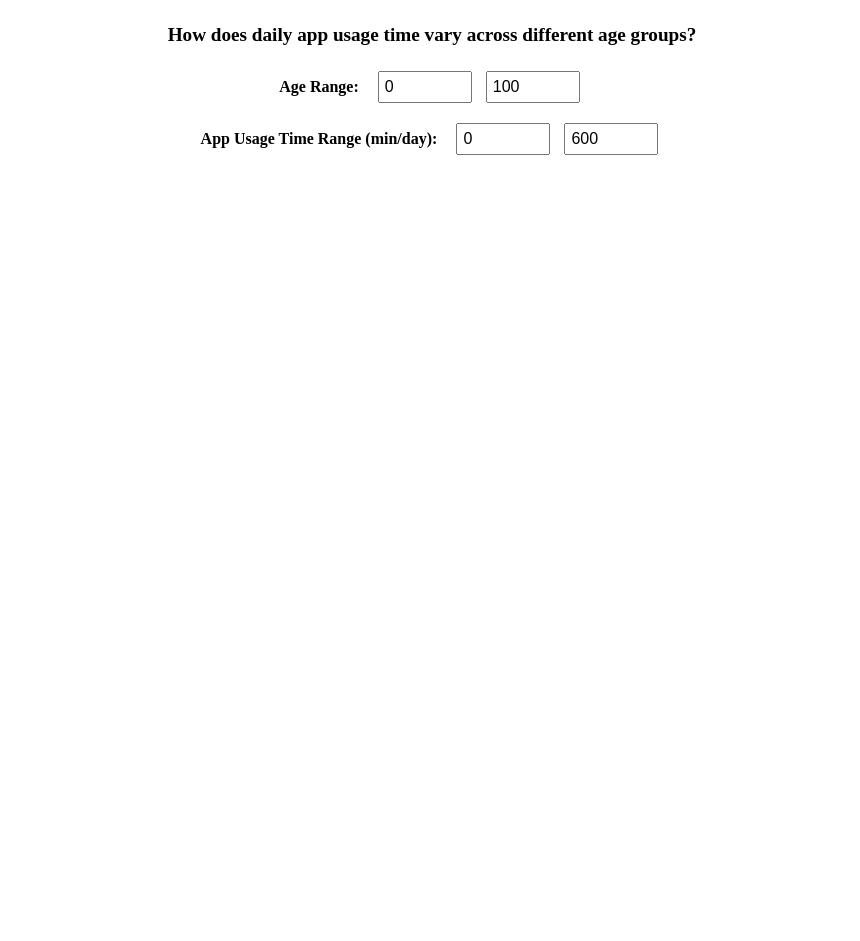
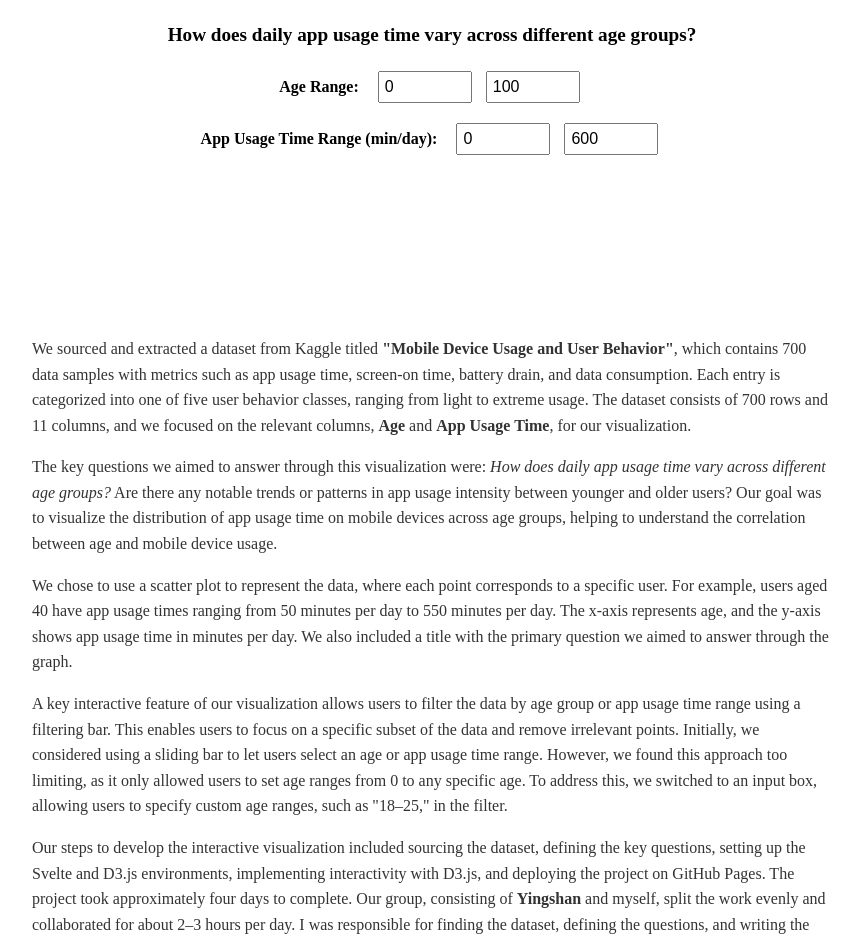
Before and after one commit to yix020/Project3, a SvelteKit app: page / in a window 1280 px wide. Shown: the top 941 px of the page, without its empty margins (208-1068 px from the left). Before the commit the page ends 800 px from the top, so only its background shows below. Built offline with nearby package versions, Linux system fonts and the light colour scheme; no server answers.

Commit message:
Adding descriptions

```diff
--- a/src/routes/+page.svelte
+++ b/src/routes/+page.svelte
@@ -1,7 +1,83 @@
 
 <!-- src/routes/+page.svelte -->
 <script>
-    import UserBehaviorChart from './UserBehaviorChart.svelte';
-  </script>
+  import UserBehaviorChart from './UserBehaviorChart.svelte';
+</script>
 
+<div>
   <UserBehaviorChart />
+</div>
+
+<div class="description">
+  <p>
+      We sourced and extracted a dataset from Kaggle titled
+      <strong>"Mobile Device Usage and User Behavior"</strong>,
+      which contains 700 data samples with metrics such as app usage time,
+      screen-on time, battery drain, and data consumption. Each entry is
+      categorized into one of five user behavior classes, ranging from light
+      to extreme usage. The dataset consists of 700 rows and 11 columns, and
+      we focused on the relevant columns, <strong>Age</strong> and
+      <strong>App Usage Time</strong>, for our visualization.
+  </p>
+
+  <p>
+      The key questions we aimed to answer through this visualization were:
+      <em>How does daily app usage time vary across different age groups?</em>
+      Are there any notable trends or patterns in app usage intensity between
+      younger and older users? Our goal was to visualize the distribution of
+      app usage time on mobile devices across age groups, helping to understand
+      the correlation between age and mobile device usage.
+  </p>
+
+  <p>
+      We chose to use a scatter plot to represent the data, where each point
+      corresponds to a specific user. For example, users aged 40 have app usage
+      times ranging from 50 minutes per day to 550 minutes per day. The x-axis
+      represents age, and the y-axis shows app usage time in minutes per day.
+      We also included a title with the primary question we aimed to answer
+      through the graph.
+  </p>
+
+  <p>
+      A key interactive feature of our visualization allows users to filter the
+      data by age group or app usage time range using a filtering bar. This enables
+      users to focus on a specific subset of the data and remove irrelevant points.
+      Initially, we considered using a sliding bar to let users select an age or
+      app usage time range. However, we found this approach too limiting, as it
+      only allowed users to set age ranges from 0 to any specific age. To address
+      this, we switched to an input box, allowing users to specify custom age ranges,
+      such as "18–25," in the filter.
+  </p>
+
+  <p>
+      Our steps to develop the interactive visualization included sourcing the dataset,
+      defining the key questions, setting up the Svelte and D3.js environments, implementing
+      interactivity with D3.js, and deploying the project on GitHub Pages. The project took
+      approximately four days to complete. Our group, consisting of <strong>Yingshan</strong>
+      and myself, split the work evenly and collaborated for about 2–3 hours per day. I was
+      responsible for finding the dataset, defining the questions, and writing the summaries,
+      while Yingshan handled setting up the D3.js environment and implementing the interactive
+      features.
+  </p>
+</div>
+
+<style>
+  .description {
+      max-width: 800px;
+      margin: 0 auto;
+      line-height: 1.6;
+      font-size: 1rem;
+      color: #333;
+  }
+
+  h1 {
+      text-align: center;
+      margin-bottom: 20px;
+      font-size: 1.8rem;
+      color: #555;
+  }
+
+  p {
+      margin-bottom: 1em;
+  }
+</style>
```
